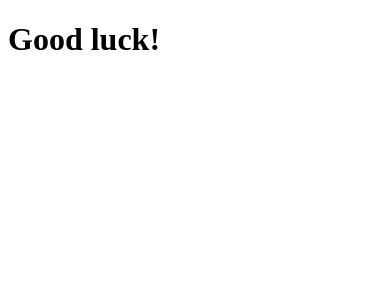
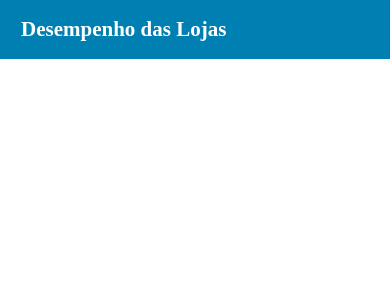
Before and after one commit to ivangomestr/front-end-technical-challenge, a React (Create React App) app: page / in a window 390 px wide. Shown: the top 300 px of the page. Built offline with nearby package versions, Linux system fonts and the light colour scheme.

Commit message:
styling header and creating global styles

```diff
--- a/package.json
+++ b/package.json
@@ -10,9 +10,11 @@
     "@types/node": "^12.0.0",
     "@types/react": "^17.0.0",
     "@types/react-dom": "^17.0.0",
+    "axios": "^0.27.2",
     "react": "^17.0.2",
     "react-dom": "^17.0.2",
     "react-scripts": "4.0.3",
+    "sass": "^1.52.1",
     "typescript": "^4.1.2",
     "web-vitals": "^1.0.1"
   },
@@ -43,7 +45,7 @@
   "devDependencies": {
     "@typescript-eslint/eslint-plugin": "^5.27.0",
     "@typescript-eslint/parser": "^5.27.0",
-    "eslint": "^7.32.0 || ^8.2.0",
+    "eslint": "^8.16.0",
     "eslint-config-airbnb": "^19.0.4",
     "eslint-config-prettier": "^8.5.0",
     "eslint-plugin-import": "^2.25.3",
--- a/src/App.tsx
+++ b/src/App.tsx
@@ -1,9 +1,11 @@
-function App() {
+import { Header } from './components/Header';
+import { HomePage } from './pages/HomePage';
+
+export function App() {
   return (
-    <div>
-      <h1>Good luck!</h1>
-    </div>
+    <>
+      <Header />
+      <HomePage />
+    </>
   );
 }
-
-export default App;
--- /dev/null
+++ b/src/components/Header/index.tsx
@@ -0,0 +1,9 @@
+import styles from './styles.module.scss';
+
+export function Header() {
+  return (
+    <header className={styles.container}>
+      <h2>Desempenho das Lojas</h2>
+    </header>
+  );
+}
--- /dev/null
+++ b/src/components/Header/styles.module.scss
@@ -0,0 +1,11 @@
+.container {
+    display: flex;
+    height: 7vh;
+    align-items: center;
+    background-color: var(--blue);
+
+    h2 {
+        padding: 1.5rem;
+        color: var(--white);
+    }
+}
--- /dev/null
+++ b/src/components/Pagination/index.tsx
@@ -0,0 +1,3 @@
+export function Pagination() {
+  return <></>;
+}
--- /dev/null
+++ b/src/components/StoreTable/index.tsx
@@ -0,0 +1,3 @@
+export function StoreTable() {
+  return <></>;
+}
--- a/src/index.tsx
+++ b/src/index.tsx
@@ -1,7 +1,8 @@
+/* eslint-disable comma-dangle */
 import React from 'react';
 import ReactDOM from 'react-dom';
-import App from './App';
-import reportWebVitals from './reportWebVitals';
+import './styles/global.scss';
+import { App } from './App';
 
 ReactDOM.render(
   <React.StrictMode>
@@ -9,8 +10,3 @@ ReactDOM.render(
   </React.StrictMode>,
   document.getElementById('root')
 );
-
-// If you want to start measuring performance in your app, pass a function
-// to log results (for example: reportWebVitals(console.log))
-// or send to an analytics endpoint. Learn more: https://bit.ly/CRA-vitals
-reportWebVitals();
--- /dev/null
+++ b/src/pages/HomePage/index.tsx
@@ -0,0 +1,3 @@
+export function HomePage() {
+  return <></>;
+}
--- /dev/null
+++ b/src/styles/global.scss
@@ -0,0 +1,30 @@
+* {
+    margin: 0;
+    margin: 0;
+    box-sizing: border-box;
+}
+
+:root {
+    --white: #FFFFFF;
+    --blue: #0080B2;
+}
+
+@media (max-width: 1080px) {
+    html {
+        font-size: 93.75%
+    }
+}
+
+@media (max-width: 720px) {
+    html {
+        font-size: 87.5%;
+    }
+}
+
+body {
+   background: var(--gray-900);
+}
+
+button {
+    cursor: pointer;
+}
```
Also changed, not shown: .eslintrc.js, 2 other files (tests, documents, lock files or other folders).
